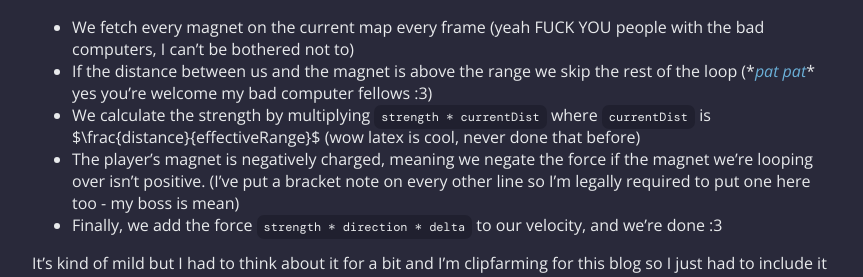
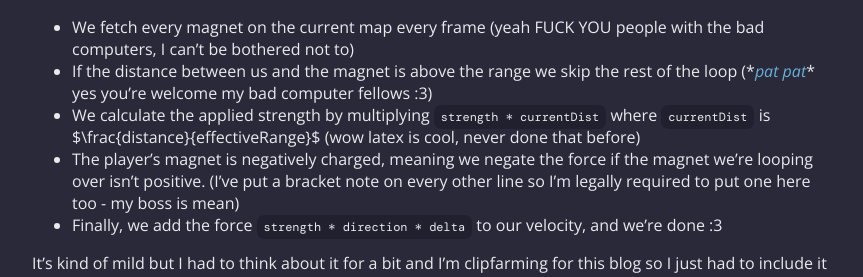
Before and after one commit to snuggyizme/snuggyizme.github.io, a Jekyll site: the page built from ramblings/2.md, in a window 1280 px wide. Shown: the part 1647-1924 px from the top of the page, without its empty margins (208-1071 px from the left). Built offline with Jekyll 4.4.1, drawn with Linux system fonts in a browser that asks for light colours; some web fonts are replaced; a script that is not in the unit is left out.

Commit message:
Update Ramble 2

```diff
--- a/ramblings/2.md
+++ b/ramblings/2.md
@@ -28,7 +28,7 @@ You can get different handheld magnets which do different things too.
 I'm writing this as I'm doing it, so it may change, but here's how magnets work in the game (definitely not realistic):
 - We fetch every magnet on the current map every frame (yeah FUCK YOU people with the bad computers, I can't be bothered not to)
 - If the distance between us and the magnet is above the range we skip the rest of the loop (\**pat pat*\* yes you're welcome my bad computer fellows :3)
-- We calculate the strength by multiplying `strength * currentDist` where `currentDist` is $\frac{distance}{effectiveRange}$ (wow latex is cool, never done that before)
+- We calculate the applied strength by multiplying `strength * currentDist` where `currentDist` is $\frac{distance}{effectiveRange}$ (wow latex is cool, never done that before)
 - The player's magnet is negatively charged, meaning we negate the force if the magnet we're looping over isn't positive. (I've put a bracket note on every other line so I'm legally required to put one here too - my boss is mean)
 - Finally, we add the force `strength * direction * delta` to our velocity, and we're done :3
 
```
